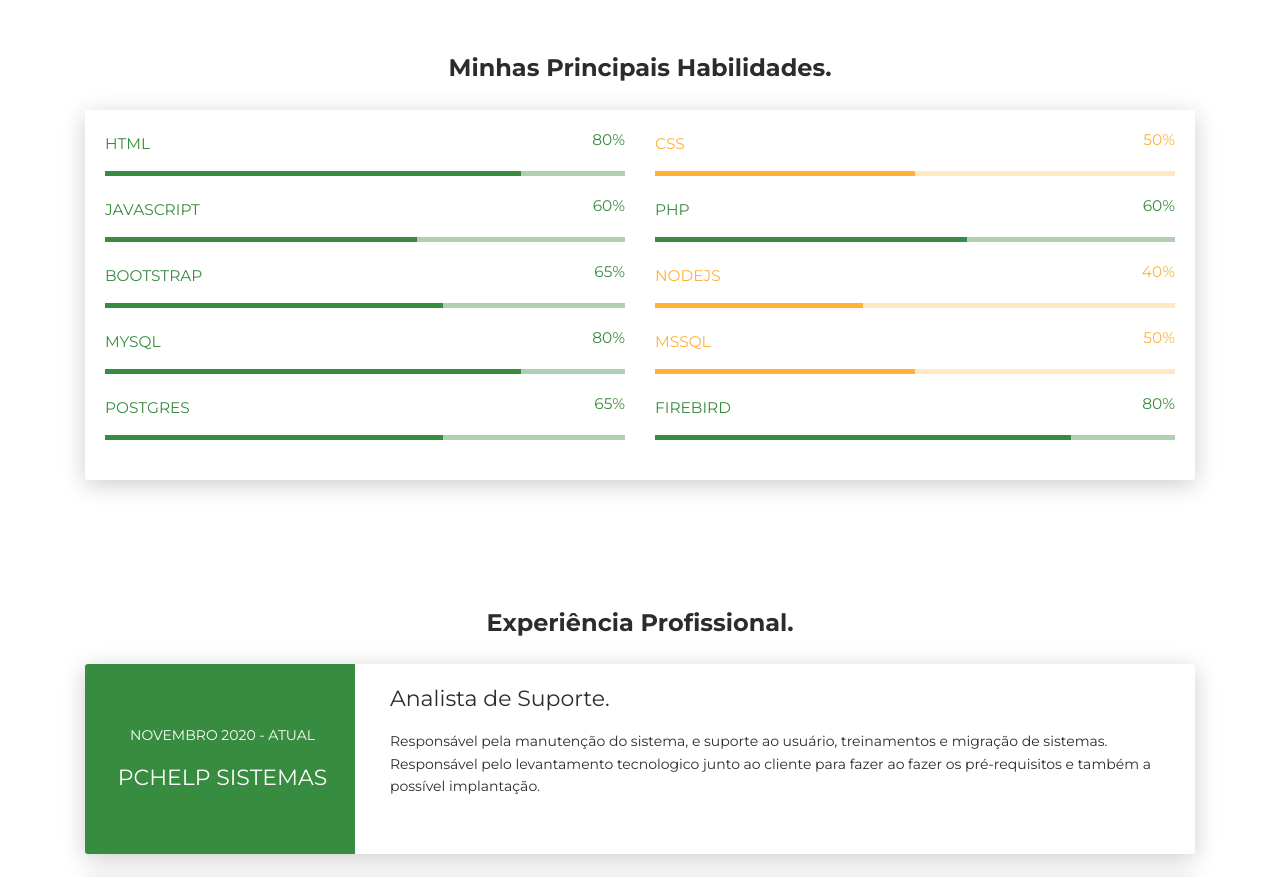
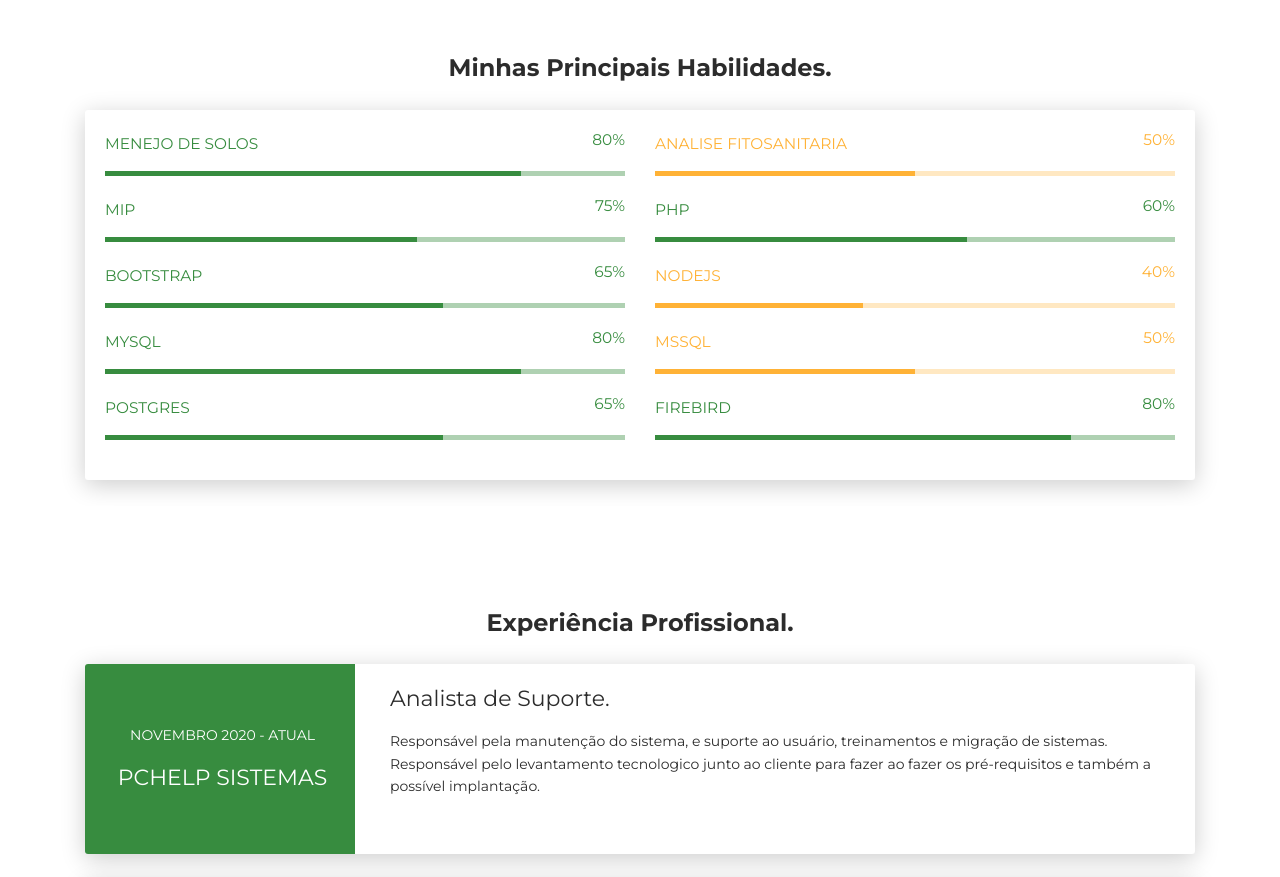
Before and after one commit to deganutti/deganutti.github.io, a plain HTML site: page index.html in a window 1280 px wide. Shown: the part 1020-1897 px from the top of the page. Drawn offline with Linux system fonts and the light colour scheme.

Commit message:
Update index.html

```diff
--- a/index.html
+++ b/index.html
@@ -123,14 +123,14 @@
                             <div class="card-body">
                                 <div class="row">
                                     <div class="col-md-6">
-                                        <div class="progress-container progress-primary"><span class="progress-badge">HTML</span>
+                                        <div class="progress-container progress-primary"><span class="progress-badge">Menejo de Solos</span>
                                             <div class="progress">
                                                 <div class="progress-bar progress-bar-primary" data-aos="progress-full" data-aos-offset="10" data-aos-duration="2000" role="progressbar" aria-valuenow="60" aria-valuemin="0" aria-valuemax="100" style="width: 80%;"></div><span class="progress-value">80%</span>
                                             </div>
                                         </div>
                                     </div>
                                     <div class="col-md-6">
-                                        <div class="progress-container progress-warning"><span class="progress-badge">CSS</span>
+                                        <div class="progress-container progress-warning"><span class="progress-badge">Analise Fitosanitaria</span>
                                             <div class="progress">
                                                 <div class="progress-bar progress-bar-warning" data-aos="progress-full" data-aos-offset="10" data-aos-duration="2000" role="progressbar" aria-valuenow="60" aria-valuemin="0" aria-valuemax="100" style="width: 50%;"></div><span class="progress-value">50%</span>
                                             </div>
@@ -139,9 +139,9 @@
                                 </div>
                                 <div class="row">
                                     <div class="col-md-6">
-                                        <div class="progress-container progress-primary"><span class="progress-badge">JavaScript</span>
+                                        <div class="progress-container progress-primary"><span class="progress-badge">MIP</span>
                                             <div class="progress">
-                                                <div class="progress-bar progress-bar-primary" data-aos="progress-full" data-aos-offset="10" data-aos-duration="2000" role="progressbar" aria-valuenow="60" aria-valuemin="0" aria-valuemax="100" style="width: 60%;"></div><span class="progress-value">60%</span>
+                                                <div class="progress-bar progress-bar-primary" data-aos="progress-full" data-aos-offset="10" data-aos-duration="2000" role="progressbar" aria-valuenow="75" aria-valuemin="0" aria-valuemax="100" style="width: 60%;"></div><span class="progress-value">75%</span>
                                             </div>
                                         </div>
                                     </div>
```
